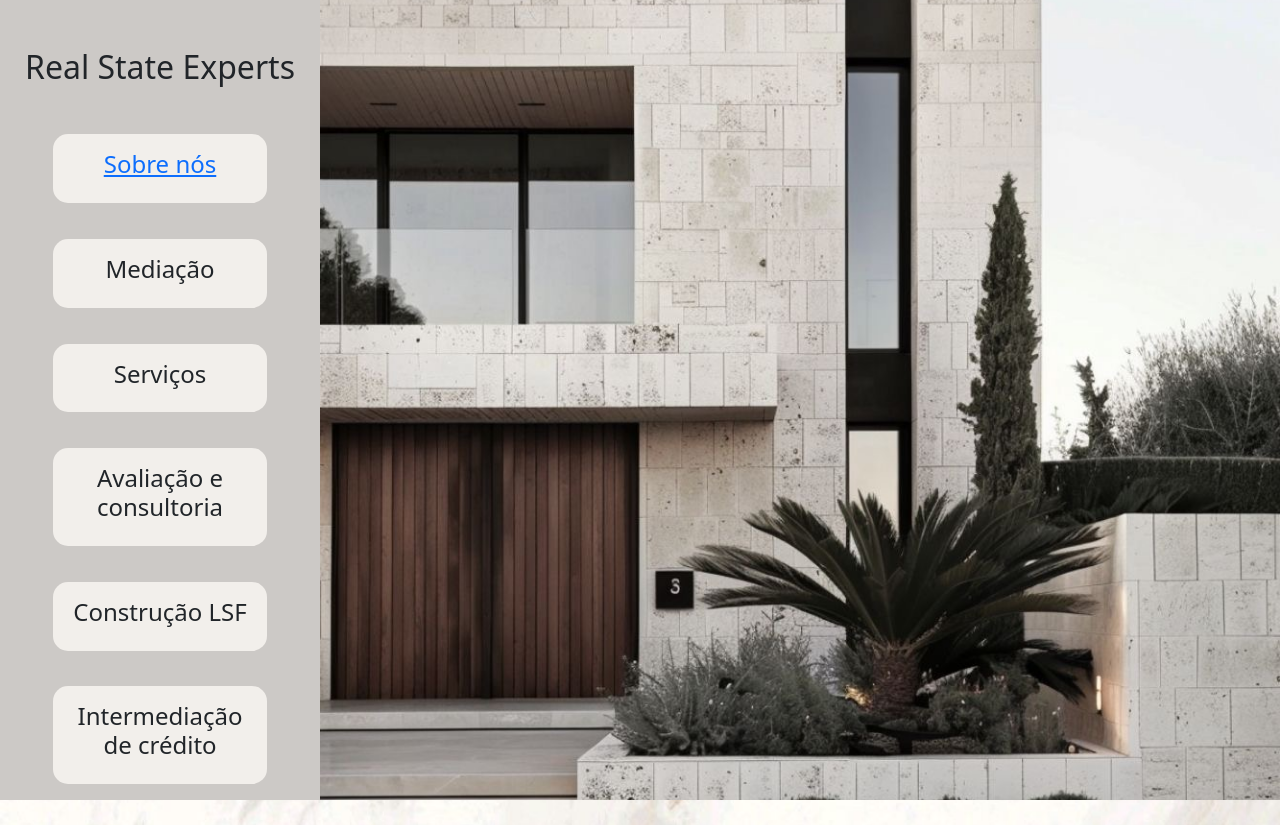
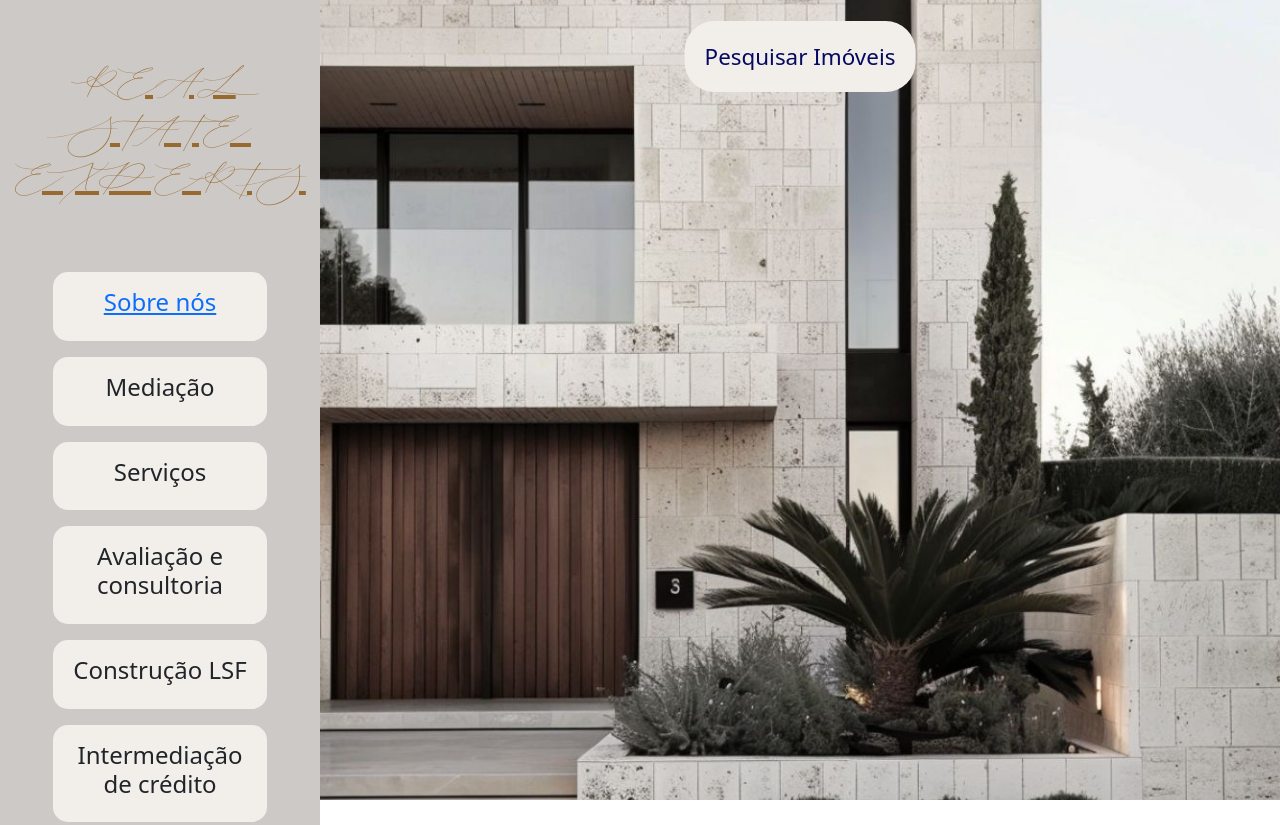
Before and after one commit to TiagoPeer/cash-value, a plain HTML site: page index.html in a window 1280 px wide. Shown: the top 825 px of the page. Drawn offline with nearby package versions, Linux system fonts and the light colour scheme.

Commit message:
banner button, remove dummy code,

```diff
--- a/index.html
+++ b/index.html
@@ -1,7 +1,8 @@
 <html>
   <head>
-    <title>My Web Page</title>
+    <title>Cash Value</title>
     <meta charset="UTF-8" />
+    <link rel="icon" type="image/x-icon" href="images/favicon.ico" />
     <meta name="viewport" content="width=device-width, initial-scale=1.0" />
     <link
       rel="stylesheet"
@@ -19,7 +20,7 @@
           >
             <div class="col-auto">
               <div class="col-12">
-                <h2 class="text-center my-5">Real State Experts</h2>
+                <h2 class="text-center my-5 py-3">Real State Experts</h2>
               </div>
             </div>
             <div class="col">
@@ -48,7 +49,11 @@
             </div>
           </div>
         </div>
-        <div class="col-9 banner-img" style="background-color: aqua"></div>
+        <div class="col-9 banner-img">
+          <div>
+          <div class="search-button-container">
+            <a href="https://www.idealista.pt/pro/cashvalue" target="_blank" class="btn-1">Pesquisar Imóveis</a>
+        </div>
       </div>
       </section>
       <section id="about-us" class="container-fluid">
@@ -60,7 +65,5 @@
             </div>
       </section>
     </div>
-    <h1>Welcome to My Web Page</h1>
-    <p>This is a simple web page.</p>
   </body>
 </html>
--- a/site.css
+++ b/site.css
@@ -1,3 +1,8 @@
+@font-face {
+  font-family: SimpleSerenity;
+  src: url(fonts/Simple-Serenity-Script.ttf);
+}
+
 html {
   font-size: 100%;
   scroll-behavior: smooth;
@@ -10,6 +15,7 @@ html {
   background-size: 100%;
   background-repeat: no-repeat;
   background-size: cover;
+  position: relative;
 }
 
 .side-banner {
@@ -19,6 +25,14 @@ html {
 .side-banner .box {
   background-color: #f2efeb;
   border-radius: 15px;
+}
+
+.side-banner h2 {
+  font-size: 2.5rem;
+  color: #996a30;
+  text-decoration: underline;
+  font-family: SimpleSerenity;
+  text-transform: uppercase;
 }
 
 .title {
@@ -43,5 +57,28 @@ html {
 }
 
 .text-1 {
-  font-size: 2rem;
+  font-size: 1.7rem;
 }
+
+.search-button-container {
+  position: absolute;
+  top: 5%;
+  left: 50%;
+  transform: translate(-50%, 0);
+}
+
+.btn-1 {
+  background-color: #f2efeb;
+  color: #060960;
+  text-decoration: none;
+  font-size: 1.4rem;
+  padding: 20px;
+  border-radius: 30px;
+  border-color: #996a30;
+}
+
+.btn-1:hover {
+  transition: all 0.3s ease-in-out;
+  background-color: #996a30;
+  color: #f2efeb;
+}
```
Also changed, not shown: fonts/Simple-Serenity-Script.ttf (added), images/favicon.ico (added), images/icon.png (added), images/icon_large.png (added), images/logo_color.png (added).
